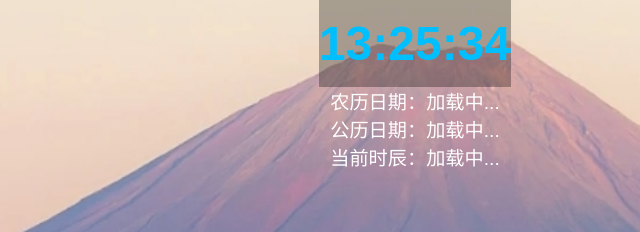
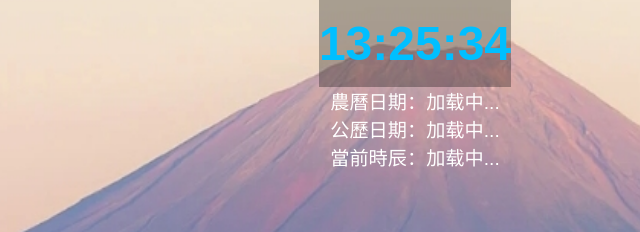
Before and after one commit to Tagibayi/tagibayi, a plain HTML site: page index.html in a window 1280 px wide. Shown: the top 232 px of the page, 225-865 px from the left. Drawn offline with Linux system fonts and the light colour scheme; a web font is replaced by a local one.

Commit message:
Update index.html

```diff
--- a/index.html
+++ b/index.html
@@ -3,19 +3,19 @@
 <head>
     <meta charset="UTF-8">
     <meta name="viewport" content="width=device-width, initial-scale=1.0">
-    <title>我的網站</title>
+    <title>個人網站</title>
     <link rel="stylesheet" href="styles.css">
     <link rel="stylesheet" href="https://cdnjs.cloudflare.com/ajax/libs/font-awesome/6.0.0-beta3/css/all.min.css">
 </head>
 <body>
     <header>
-        <h1 id="current-time">加载中...</h1>
+        <h1 id="current-time">加載中...</h1>
     </header>
     <main>
         <section id="date-time">
-            <p id="lunar-date">农历日期：加载中...</p>
-            <p id="solar-date">公历日期：加载中...</p>
-            <p id="current-hour">当前时辰：加载中...</p>
+            <p id="lunar-date">農曆日期：加载中...</p>
+            <p id="solar-date">公歷日期：加载中...</p>
+            <p id="current-hour">當前時辰：加载中...</p>
         </section>
         <section id="social-media">
             <a href="https://t.me/tagibayc" target="_blank" class="social-icon">
```
